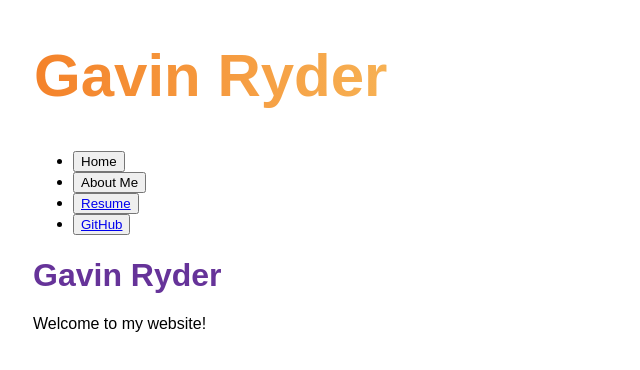
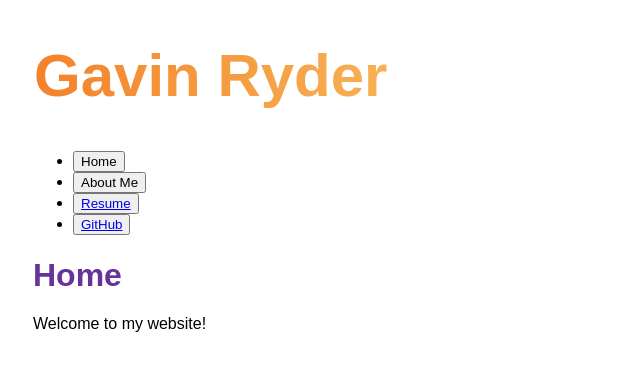
Before and after one commit to gryder8/personal-website, a Gatsby site: page / in a window 1280 px wide. Shown: the whole page, without its empty margins (0-640 px from the left). Built offline with nearby package versions, Linux system fonts and the light colour scheme; Gatsby itself is replaced by a stand-in of ours.

Commit message:
Update home page

```diff
--- a/gatsby-config.js
+++ b/gatsby-config.js
@@ -5,6 +5,7 @@ module.exports = {
   },
   plugins: [
     "gatsby-plugin-image",
+    "gatsby-transformer-sharp",
     "gatsby-plugin-sharp",
     {
       resolve: `gatsby-plugin-styled-components`,
--- a/package.json
+++ b/package.json
@@ -17,10 +17,12 @@
   "dependencies": {
     "babel-plugin-styled-components": "^1.13.3",
     "gatsby": "^4.0.2",
+    "gatsby-background-image": "^1.5.3",
     "gatsby-plugin-image": "^2.1.0",
     "gatsby-plugin-sharp": "^4.1.0",
     "gatsby-plugin-styled-components": "^5.1.0",
     "gatsby-source-filesystem": "^4.1.0",
+    "gatsby-transformer-sharp": "^4.1.0",
     "react": "^17.0.1",
     "react-dom": "^17.0.1",
     "styled-components": "^5.3.3"
--- a/src/pages/index.js
+++ b/src/pages/index.js
@@ -6,7 +6,7 @@ import { topleft } from  "../components/alignment.css";
 
 const IndexPage = () => {
   return (
-    <Layout pageTitle="Gavin Ryder" classname = {topleft}>
+    <Layout pageTitle="Home" classname = {topleft}>
       <p>Welcome to my website!</p>
     </Layout>
   );
```
Also changed, not shown: 2 other files.
